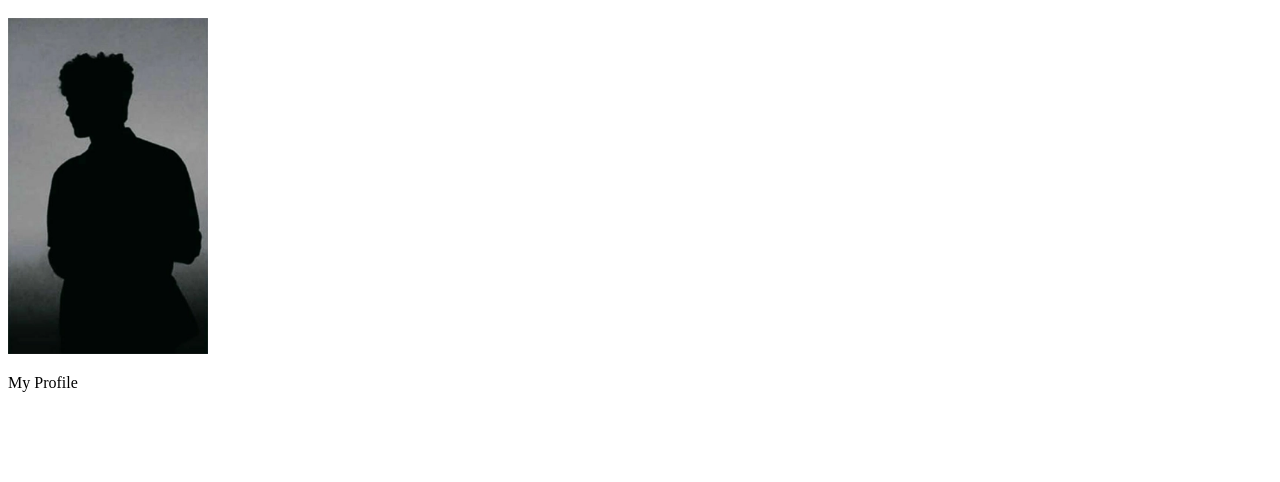
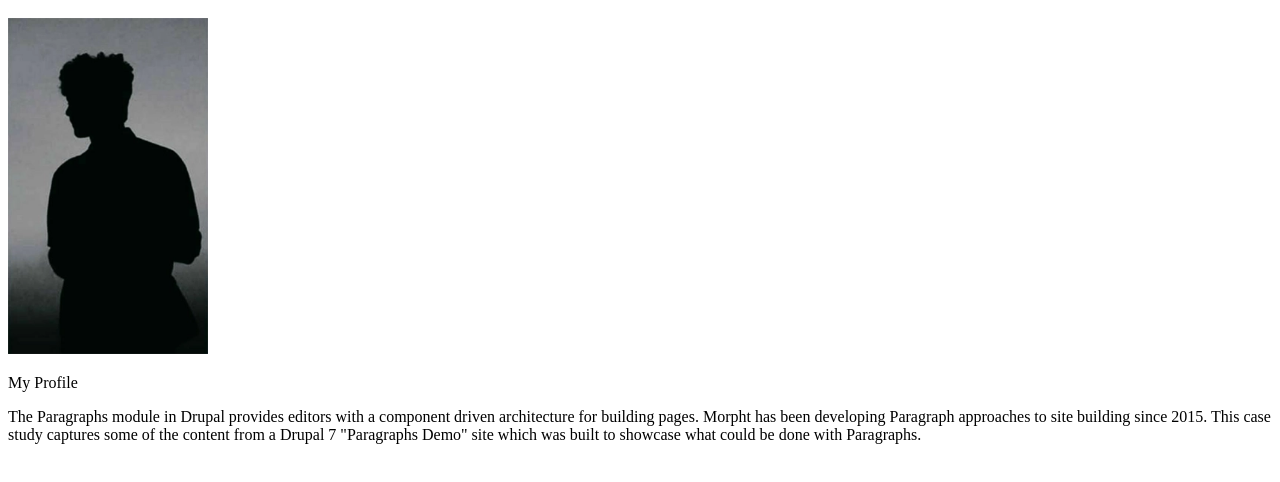
Before and after one commit to MAARAN69/My-First-Project, a plain HTML site: page index.html in a window 1280 px wide. Shown: the part 120-602 px from the top of the page. Drawn offline with Linux system fonts and the light colour scheme.

Commit message:
Added paragraph

```diff
--- a/index.html
+++ b/index.html
@@ -10,6 +10,7 @@
    <h1>New name</h1>
    <img width="200px" src="Profile.webp" alt="">
    <p> My Profile </p>
+   <p> The Paragraphs module in Drupal provides editors with a component driven architecture for building pages. Morpht has been developing Paragraph approaches to site building since 2015. This case study captures some of the content from a Drupal 7 "Paragraphs Demo" site which was built to showcase what could be done with Paragraphs. </p>
 
 </body>
 </html>
```
